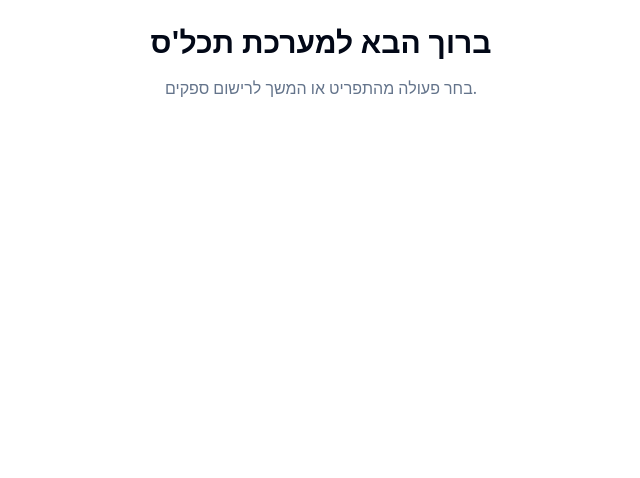
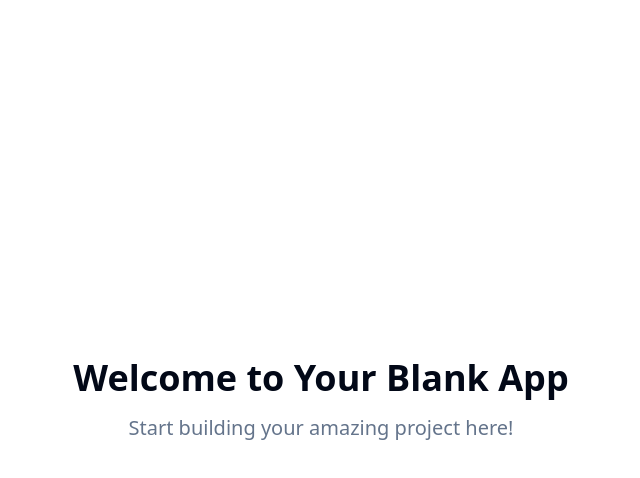
Before and after one commit to Tahles-Org/tahles-ai-archiv, a React (Vite) app: page / in a window 1280 px wide. Shown: the top 478 px of the page, without its empty margins (319-959 px from the left). Built offline with nearby package versions, Linux system fonts and the light colour scheme.

Commit message:
Code edited in Lovable Code Editor
Edited UI in Lovable

```diff
--- a/src/AppRouter.tsx
+++ b/src/AppRouter.tsx
@@ -1,14 +1,16 @@
-import { BrowserRouter as Router, Routes, Route } from "react-router-dom"
-import SupplierRegistrationPage from "@/pages/SupplierRegistrationPage"
-import HomePage from "@/pages/HomePage"
+// src/AppRouter.tsx
+import React from "react";
+import { BrowserRouter as Router, Routes, Route } from "react-router-dom";
+import Index from "./pages/Index";
 
 export default function AppRouter() {
   return (
     <Router>
       <Routes>
-        <Route path="/" element={<HomePage />} />
-        <Route path="/register/supplier" element={<SupplierRegistrationPage />} />
+        <Route path="/" element={<Index />} />
+        {/* future routes can go here */}
+        <Route path="*" element={<div>404 - דף לא נמצא</div>} />
       </Routes>
     </Router>
-  )
+  );
 }
```
